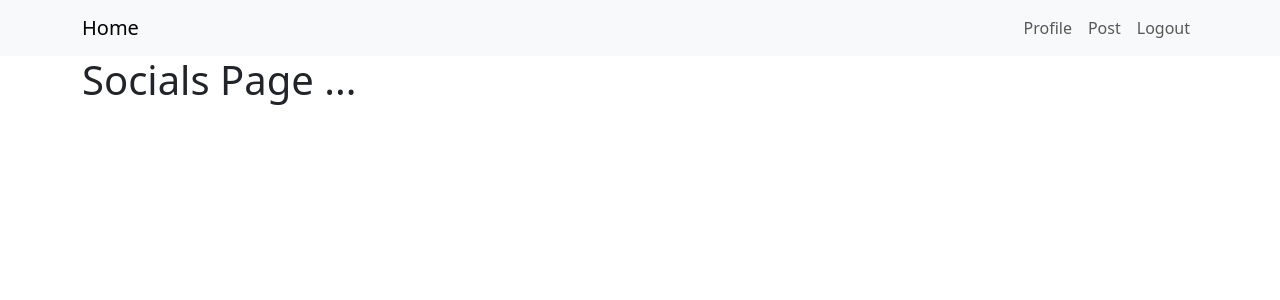
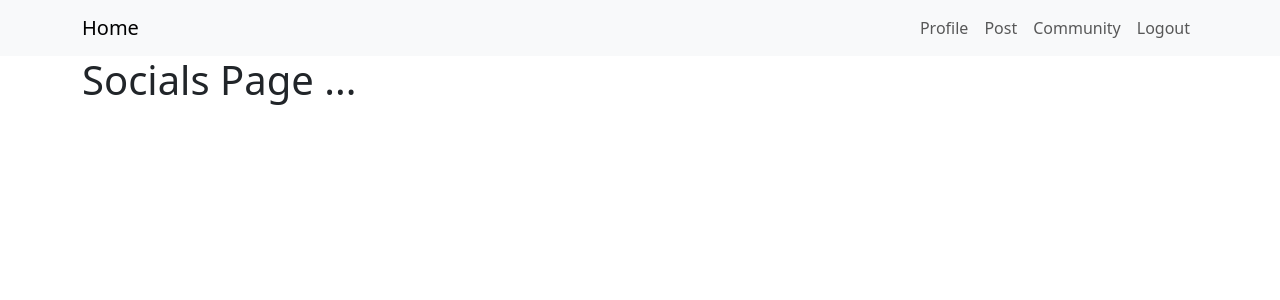
Before and after one commit to prableen14/Internet-Application-and-Distributed-System-Project, a Django app: page /socials_home/ in a window 1280 px wide. Shown: the top 300 px of the page. Run offline with Django 4.2, Linux system fonts and the light colour scheme; a user stored in the database is signed in; parts of the project's set-up code (start-up, migrations or seed data) failed here and were passed over.

Commit message:
added community profile

```diff
--- a/cryptoApp/templates/cryptoApp/base.html
+++ b/cryptoApp/templates/cryptoApp/base.html
@@ -20,6 +20,9 @@
             </li>
             <li class="nav-item">
               <a class="nav-link" href="{% url 'socials_home' %}">Post</a>
+            </li>
+            <li class="nav-item">
+              <a class="nav-link" href="{% url 'community' %}">Community</a>
             </li>
             <li class="nav-item">
               <a class="nav-link" href="{% url 'logout' %}">Logout</a>
--- /dev/null
+++ b/cryptoApp/templates/cryptoApp/community.html
@@ -0,0 +1,5 @@
+{% extends 'cryptoApp/base.html' %}
+
+{%block body_block%}
+<h1> Community Page ...</h1>
+{% endblock %}
--- a/cryptoApp/urls.py
+++ b/cryptoApp/urls.py
@@ -8,5 +8,6 @@ urlpatterns = [
     path('logout/', auth_views.LogoutView.as_view(), name='logout'),
     path('', views.index, name='index'),
     path('coin/<int:coin_id>', views.coin_detail, name='coin_detail'),
-    path('socials_home/',views.socials_home, name="socials_home"),
+    path('socials_home/', views.socials_home, name="socials_home"),
+    path('community/', views.community, name="community"),
 ]
--- a/cryptoApp/views.py
+++ b/cryptoApp/views.py
@@ -51,5 +51,10 @@ def coin_detail(request, coin_id):
     coin = get_object_or_404(Coin, id=coin_id)
     return render(request, 'cryptoApp/coinDetail.html', {'coin': coin})
 
+
 def socials_home(request):
-    return render(request,'cryptoApp/socials_home.html',{})
+    return render(request, 'cryptoApp/socials_home.html', {})
+
+
+def community(request):
+    return render(request, 'cryptoApp/community.html', {})
```
